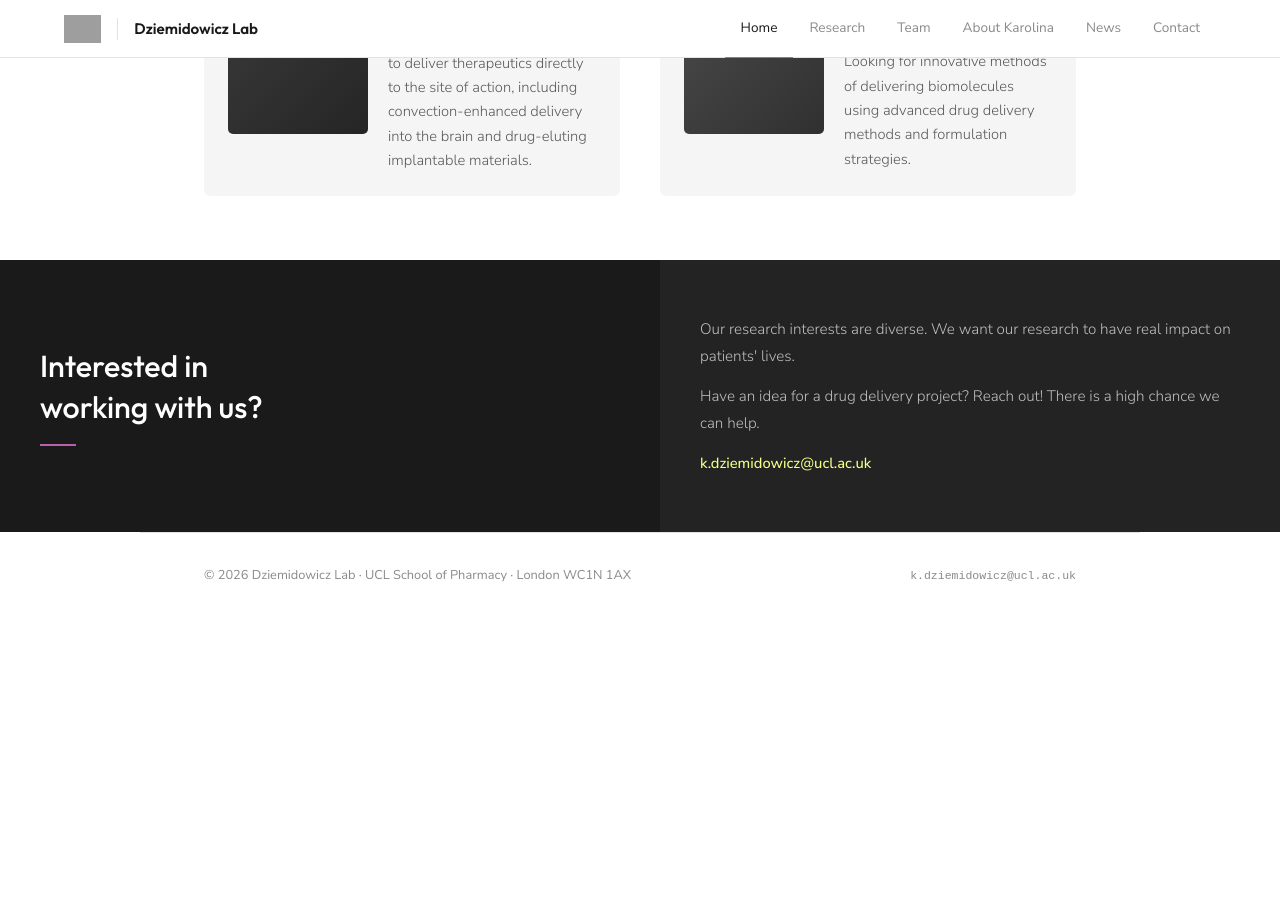
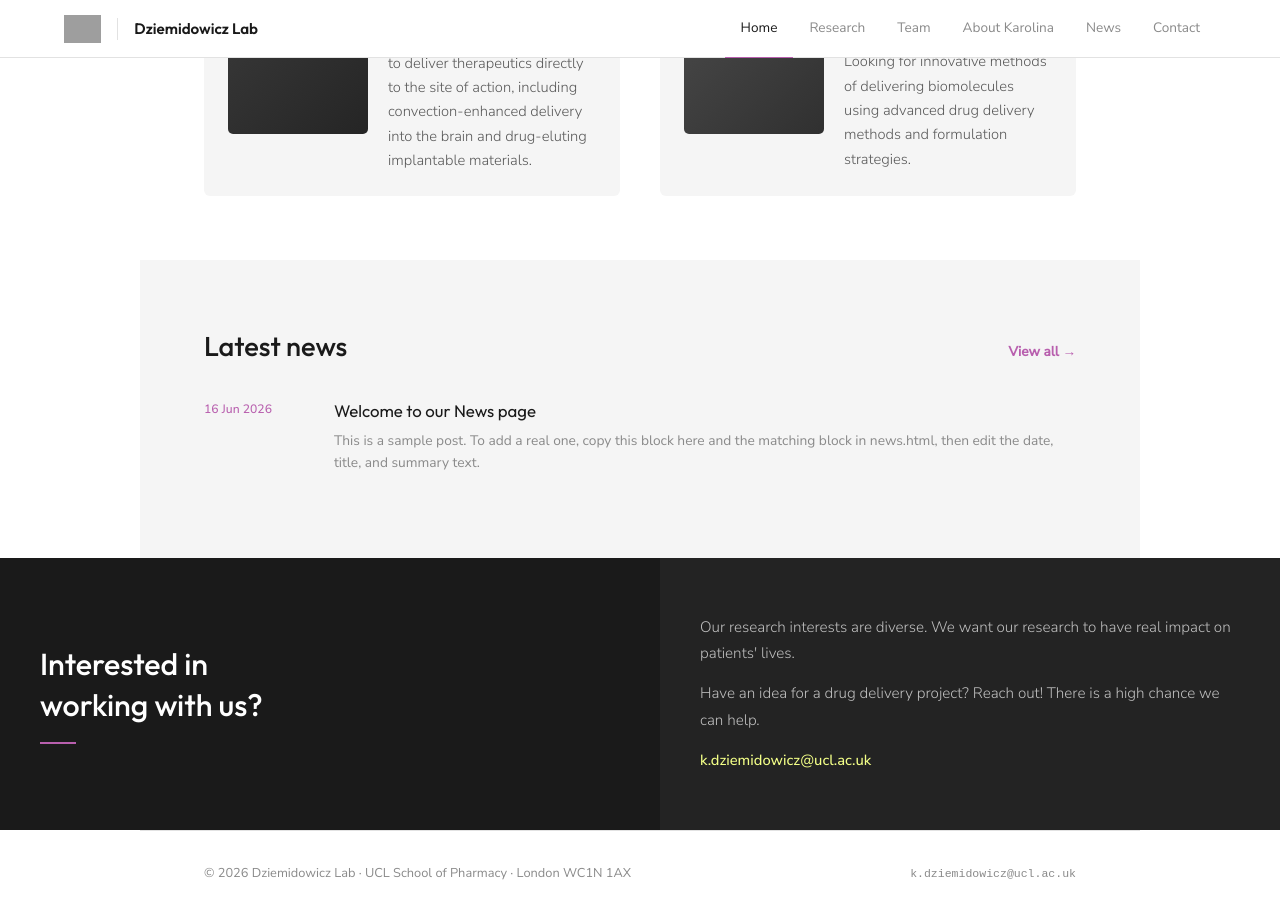
Before and after one commit to kdziemidowicz/kdziemidowicz.github.io, a Jekyll site: the page index.html, which Jekyll copies as it is, in a window 1280 px wide and 900 px high, scrolled down 1063 px. Built offline with Jekyll 4.4.1, drawn with Linux system fonts in a browser that asks for light colours; before the commit the page ends 1681 px from its top, so only the background shows below that; grey boxes are pictures that could not be loaded.

Commit message:
Add files via upload

```diff
--- a/index.html
+++ b/index.html
@@ -47,6 +47,19 @@ section{padding:4rem var(--pad);max-width:var(--max-w);margin:0 auto}
 
 footer{border-top:1px solid var(--rule);padding:2rem var(--pad);max-width:var(--max-w);margin:0 auto;display:flex;justify-content:space-between;align-items:center;flex-wrap:wrap;gap:1rem}
 footer p{font-size:0.8rem;color:var(--muted)}
+
+.news-preview{background:var(--surface)}
+.news-head{display:flex;align-items:baseline;justify-content:space-between;margin-bottom:1.75rem}
+.news-head h2{font-size:1.7rem}
+.news-head a{font-family:var(--sans);font-size:0.85rem;color:var(--accent);text-decoration:none;font-weight:600;white-space:nowrap}
+.news-head a:hover{text-decoration:underline}
+.news-list{display:flex;flex-direction:column}
+.news-item{display:grid;grid-template-columns:110px 1fr;gap:1.25rem;padding:1.25rem 0;border-bottom:1px solid var(--rule);text-decoration:none;color:inherit}
+.news-item:first-child{padding-top:0}
+.news-item:last-child{border-bottom:none}
+.news-date{font-family:var(--sans);font-size:0.76rem;color:var(--accent);font-weight:500;padding-top:0.15rem}
+.news-title{font-family:var(--head);font-size:1.05rem;color:var(--ink);margin-bottom:0.3rem}
+.news-summary{font-family:var(--sans);font-size:0.86rem;color:var(--muted);line-height:1.6}
 
 @media(max-width:768px){.res-grid,.ucl-ban{grid-template-columns:1fr}.res-card{grid-template-columns:1fr}.res-img{width:100%;height:160px}}
 @media(prefers-reduced-motion:reduce){*{animation:none !important;transition-duration:0.01ms !important}}
@@ -100,6 +113,26 @@ footer p{font-size:0.8rem;color:var(--muted)}
   </div>
 </section>
 
+<section class="news-preview">
+  <div class="news-head">
+    <h2>Latest news</h2>
+    <a href="news.html">View all →</a>
+  </div>
+  <div class="news-list">
+
+    <!-- ── Each item here should match what's in news.html. Copy this block to add a new one. ── -->
+    <a class="news-item" href="news.html">
+      <div class="news-date">16 Jun 2026</div>
+      <div>
+        <div class="news-title">Welcome to our News page</div>
+        <div class="news-summary">This is a sample post. To add a real one, copy this block here and the matching block in news.html, then edit the date, title, and summary text.</div>
+      </div>
+    </a>
+    <!-- ── End sample block ── -->
+
+  </div>
+</section>
+
 <div class="ucl-ban">
   <div class="ucl-ban-left">
     <h2>Interested in<br>working with us?</h2>
```
